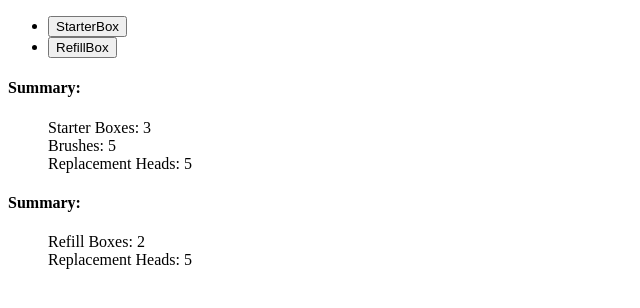
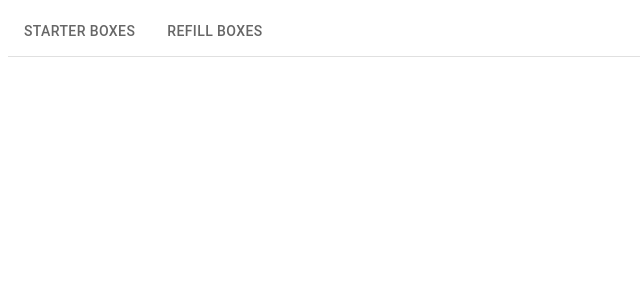
Before and after one commit to davidkim7773/beam-benefits, a React (Vite) app: page / in a window 1280 px wide. Shown: the top 308 px of the page, without its empty margins (0-640 px from the left). Built offline with nearby package versions, Linux system fonts and the light colour scheme.

Commit message:
trying to get tabs to work

```diff
--- a/index.html
+++ b/index.html
@@ -4,7 +4,7 @@
     <meta charset="UTF-8" />
     <link rel="icon" type="image/svg+xml" href="/vite.svg" />
     <meta name="viewport" content="width=device-width, initial-scale=1.0" />
-    <title>Vite + React</title>
+    <title>Beam Benefits</title>
   </head>
   <body>
     <div id="root"></div>
--- a/package.json
+++ b/package.json
@@ -12,6 +12,7 @@
     "@emotion/react": "^11.10.4",
     "@emotion/styled": "^11.10.4",
     "@mui/icons-material": "^5.10.3",
+    "@mui/lab": "^5.0.0-alpha.97",
     "@mui/material": "^5.10.3",
     "bootstrap": "^5.2.0",
     "react": "^18.2.0",
--- a/src/containers/ShippingScreen.jsx
+++ b/src/containers/ShippingScreen.jsx
@@ -1,15 +1,18 @@
 import { useState, useEffect } from 'react';
 import { StarterBox } from '../components/StarterBox';
 import { RefillBox } from '../components/RefillBox';
-import { Tab } from 'react-bootstrap';
-import { Tabs } from 'react-bootstrap';
+import Box from '@mui/material/Box';
+import Tab from '@mui/material/Tab';
+import TabContext from '@mui/lab/TabContext';
+import TabList from '@mui/lab/TabList';
+import TabPanel from '@mui/lab/TabPanel';
 import beamData from '../perks.json';
 
 const ShippingScreen = () => {
 
   // Initial State Call on Date and true or false state depending on if Starter or Refill box is toggled
   const [data, setData] = useState([]);
-  const [starterToggle, setStarterToggle] = useState([]);
+  const [value, setValue] = useState(<StarterBox/>);
 
   // UseEffect call
   useEffect(() => {
@@ -67,31 +70,24 @@ const ShippingScreen = () => {
 
   };
 
+  const handleChange = (event, newValue) => {
+    setValue(newValue);
+  };
+
   return (
     <div className='shipping'>
-      <Tabs
-        defaultActiveKey='starterBox'
-        className='mb-3'
-      >
-        <Tab
-          eventKey='starterBox'
-          title='StarterBox'
-        >
-          <StarterBox
-            colorData={colorData}
-            starterBox={Math.ceil(colorData.totalBrushes / 2)}
-          />
-        </Tab>
-        <Tab
-          eventKey='refillBox'
-          title='RefillBox'
-        >
-          <RefillBox
-            colorData={colorData}
-            refillBox={Math.floor(colorData.totalBrushes / 2)}
-          />
-        </Tab>
-      </Tabs>
+      <Box sx={{ width: '100%', typography: 'body1' }}>
+        <TabContext value={String(value)}>
+          <Box sx={{ borderBottom: 1, borderColor: 'divider' }}>
+            <TabList onChange={handleChange} aria-label='switch-component'>
+              <Tab label="Starter Boxes" value={<StarterBox/>}/>
+              <Tab label="Refill Boxes" value={<RefillBox/>}/>
+            </TabList>
+          </Box>
+          <TabPanel value={<StarterBox/>}>Item One</TabPanel>
+          <TabPanel alue={<RefillBox/>}>Item Two</TabPanel>
+        </TabContext>
+      </Box>
     </div>
   )
 
```
